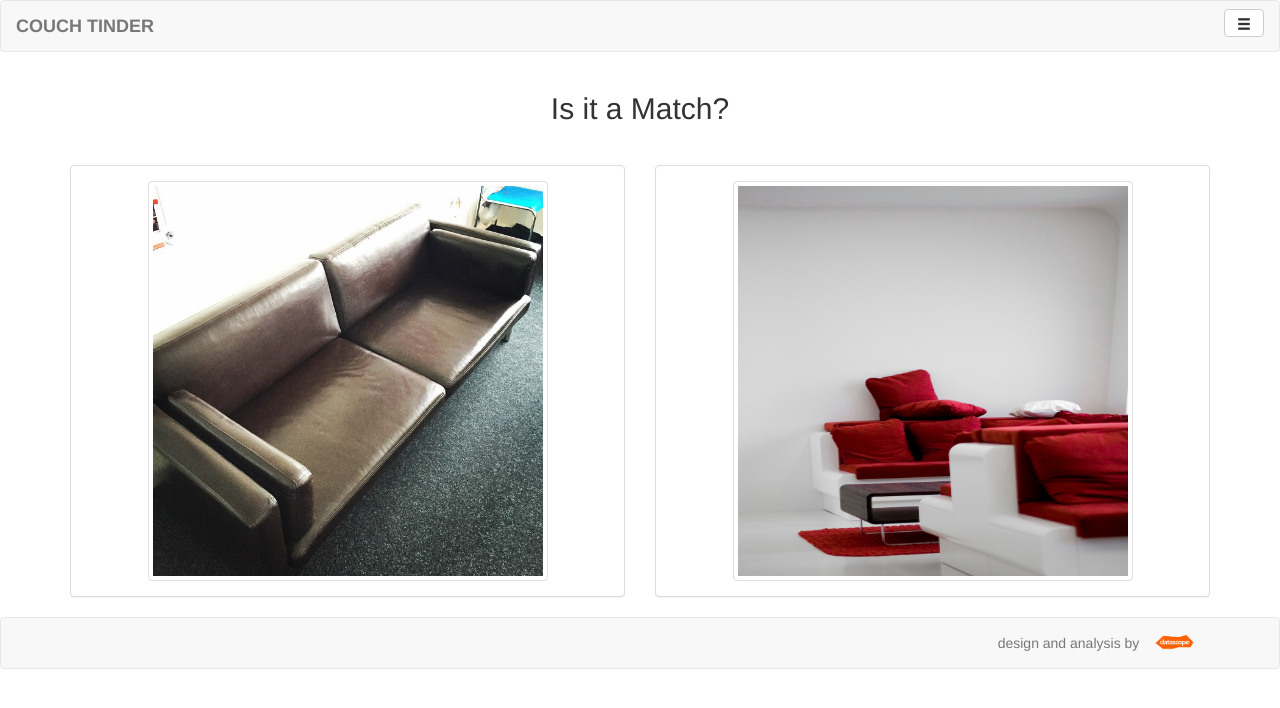
After one commit to datascopeanalytics/DeepProduct, a Flask app: page /models in a window 1280 px wide. The commit adds this page. Shown: the top 708 px of the page. Run offline with Flask 2, Linux system fonts and the light colour scheme; some libraries are stand-ins or nearby versions.

Commit message:
A basic couch_tinder interface that shows two couches

```diff
--- a/couch_tinder.py
+++ b/couch_tinder.py
@@ -80,3 +80,22 @@ def home(n_jpgs = 4):
 		os.rename(copied_name_cur, copied_name_new)
 		data[i] = '/'.join(copied_name_new.split('/')[1:])
 	return render_template('index.html', data = data)
+
+@app.route('/models')
+def models():
+
+	model_name = request.args.get('model_name')
+	pair_name = request.args.get('pair_name')
+
+	if not model_name:
+		model_name = 'CNN1'
+	if not pair_name:
+		pair_name = 'pair1'
+
+	data = {'model_name':model_name,
+	        'pair_name':pair_name,
+	        'image_1_path':f'models/{model_name}/pairs/{pair_name}/img1.jpg',
+	        'image_2_path':f'models/{model_name}/pairs/{pair_name}/img2.jpg'
+	        }
+
+	return render_template('models.html', data = data)
--- a/templates/base.html
+++ b/templates/base.html
@@ -47,6 +47,7 @@
                             </button>
                             <ul class="dropdown-menu">
                                 <li><a href="{{ url_for('home') }}">Home</a></li>
+                                <li><a href="{{ url_for('models') }}">Play Couch Tinder</a></li>
                             </ul>
                         </li>
                     </ul>
--- /dev/null
+++ b/templates/models.html
@@ -0,0 +1,44 @@
+{% extends "base.html" %}
+
+{% block css %}
+{{ super() }}
+<!--link rel="stylesheet" href="{{ url_for('static', filename='css/index.css') }}"-->
+{% endblock css %}
+
+{% block view_title %}{% endblock view_title %}
+
+{% block main %}
+{{ super() }}
+
+<div class="container">
+  <div class="row">
+    <div class="span" style='padding-bottom: 30px;'>
+      <h2 class="text-center">Is it a Match?</h2>
+    </div>
+  </div>
+  <div class="row">
+
+      <div class="col-md-6">
+        <div class="panel panel-default">
+          <div class="panel-body">
+            <img width=400px height=400px style='margin: auto'
+             class="thumbnail" src="{{ url_for('static', filename=data['image_1_path']) }}">
+          </div>
+        </div>
+      </div>
+
+      <div class="col-md-6">
+        <div class="panel panel-default">
+          <div class="panel-body">
+            <img width=400px height=400px style='margin: auto'
+             class="thumbnail" src="{{ url_for('static', filename=data['image_2_path']) }}">
+          </div>
+        </div>
+      </div>
+
+<!--     <div class="row">
+      <div class="col-md-4 col-md-offset-4"> --><!--ADD BUTTON LINKING TO TINDER PAGE-->
+
+  </div>
+</div>
+{% endblock main %}
```
